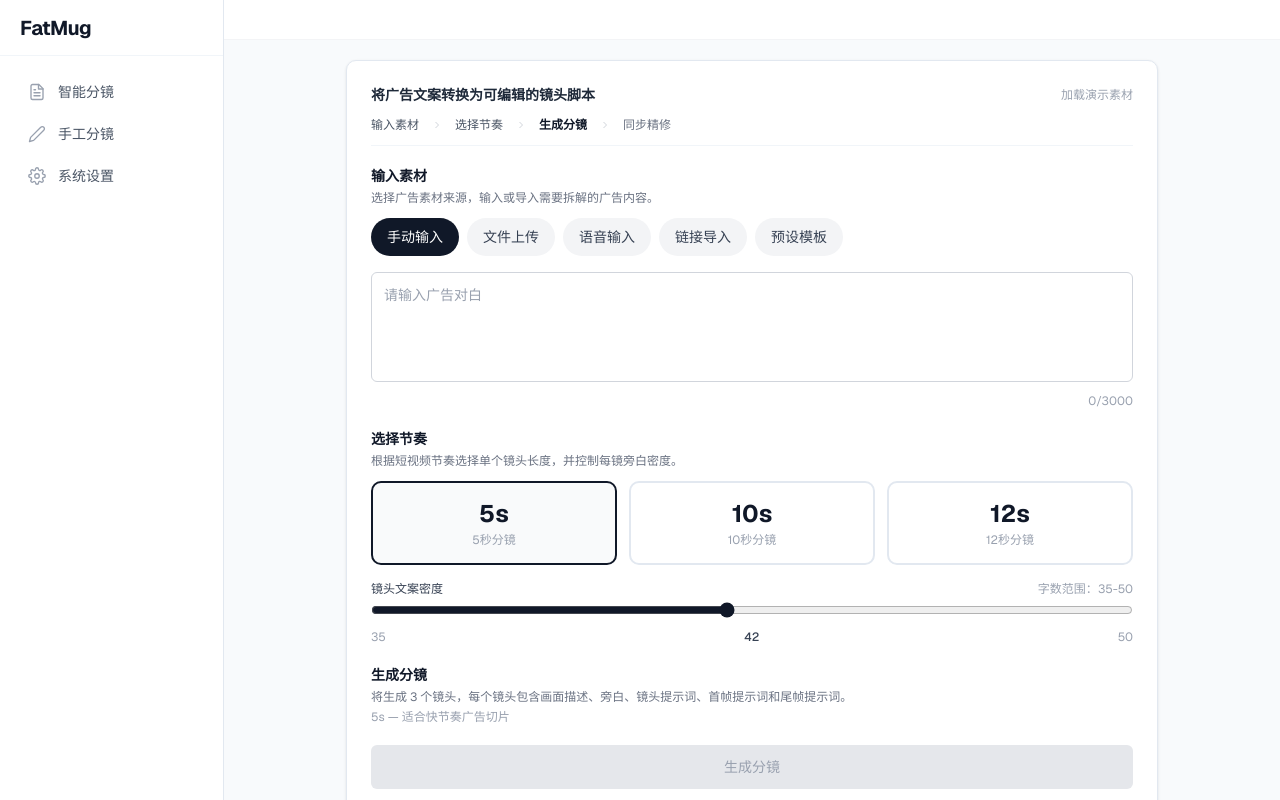
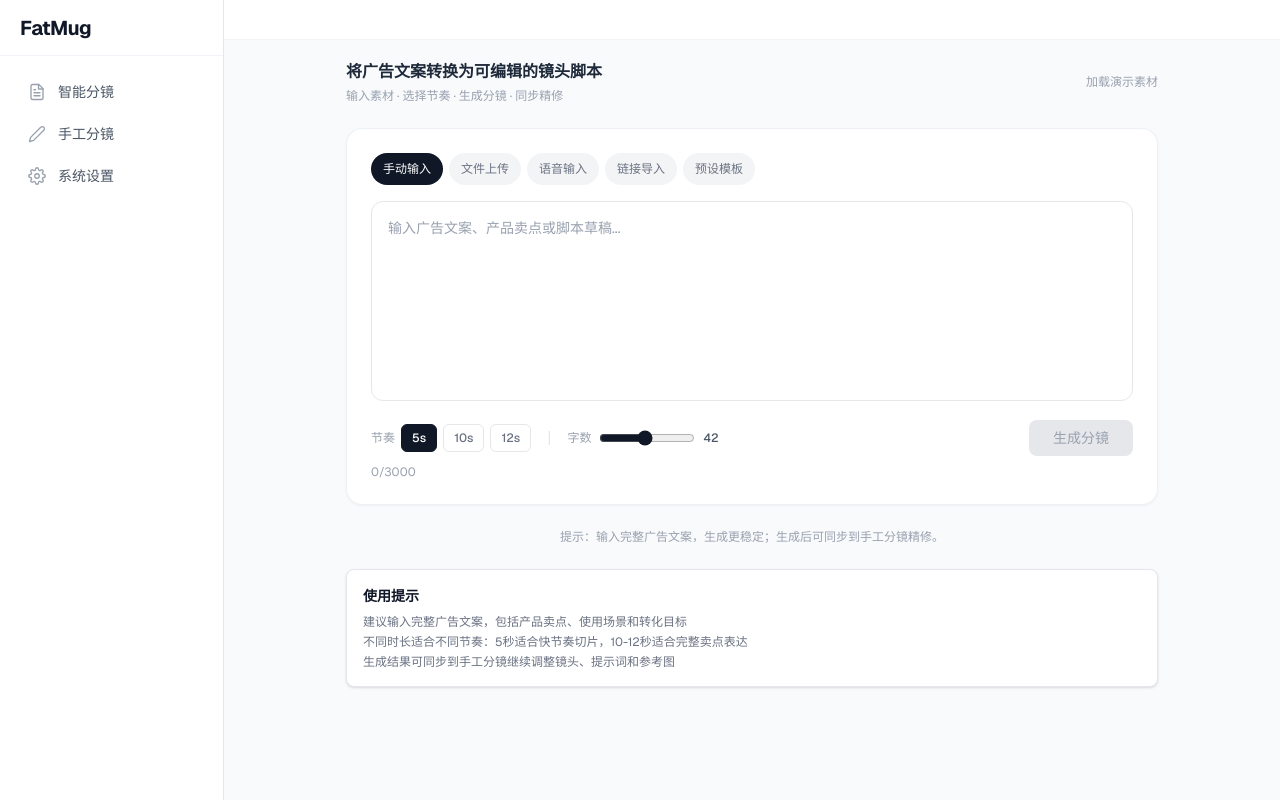
Before and after one commit to usago007/smart-storyboard, a Next.js app: page /smart-create in a window 1280 px wide. Built offline with nearby package versions, Linux system fonts and the light colour scheme.

Commit message:
refine: open input layout, large textarea, compact controls

```diff
--- a/src/app/(with-nav)/smart-create/page.tsx
+++ b/src/app/(with-nav)/smart-create/page.tsx
@@ -399,10 +399,14 @@ export default function SmartCreatePage() {
   }
 
   return (
-    <div className="space-y-5">
-      <div className="bg-white border border-slate-200 rounded-[10px] p-6 shadow-sm">
-        <div className="flex items-center justify-between mb-3">
-          <p className="text-sm font-semibold text-gray-800">将广告文案转换为可编辑的镜头脚本</p>
+    <div className="space-y-6">
+      <div className="flex items-center justify-between">
+        <div>
+          <p className="text-base font-semibold text-gray-800">将广告文案转换为可编辑的镜头脚本</p>
+          <p className="text-xs text-gray-400 mt-1">
+            输入素材 · 选择节奏 · 生成分镜 · 同步精修
+          </p>
+        </div>
         <button
           type="button"
           onClick={handleLoadDemo}
@@ -411,20 +415,9 @@ export default function SmartCreatePage() {
           加载演示素材
         </button>
       </div>
-        <div className="space-y-5">
-          <div className="flex items-center gap-3 text-xs pb-3 border-b border-slate-100">
-            <span className="text-gray-600 font-medium">输入素材</span>
-            <svg width="12" height="12" viewBox="0 0 24 24" fill="none" stroke="#d1d5db" strokeWidth="2"><polyline points="9 18 15 12 9 6"/></svg>
-            <span className="text-gray-600 font-medium">选择节奏</span>
-            <svg width="12" height="12" viewBox="0 0 24 24" fill="none" stroke="#d1d5db" strokeWidth="2"><polyline points="9 18 15 12 9 6"/></svg>
-            <span className="text-gray-900 font-semibold">生成分镜</span>
-            <svg width="12" height="12" viewBox="0 0 24 24" fill="none" stroke="#d1d5db" strokeWidth="2"><polyline points="9 18 15 12 9 6"/></svg>
-            <span className="text-gray-500 font-medium">同步精修</span>
-          </div>
-          <section>
-            <h2 className="text-sm font-semibold text-gray-900 mb-1">输入素材</h2>
-            <p className="text-xs text-gray-500 mb-3">选择广告素材来源，输入或导入需要拆解的广告内容。</p>
-            <div className="flex flex-wrap gap-2">
+
+      <div className="bg-white rounded-2xl border border-slate-200/60 shadow-[0_1px_3px_rgba(0,0,0,0.04)] p-6">
+        <div className="flex flex-wrap gap-1.5 mb-4">
           {([
             { id: 'text' as const, label: '手动输入' },
             { id: 'file' as const, label: '文件上传' },
@@ -436,10 +429,10 @@ export default function SmartCreatePage() {
               key={tab.id}
               type="button"
               onClick={() => setInputMethod(tab.id)}
-                  className={`rounded-[9999px] h-[38px] px-4 text-sm transition-colors ${
+              className={`rounded-full h-8 px-3 text-xs transition-colors ${
                 inputMethod === tab.id
                   ? 'bg-gray-900 text-white'
-                      : 'bg-gray-100 text-gray-700 hover:bg-gray-200'
+                  : 'bg-gray-100 text-gray-500 hover:bg-gray-200 hover:text-gray-700'
               }`}
             >
               {tab.label}
@@ -447,74 +440,113 @@ export default function SmartCreatePage() {
           ))}
         </div>
 
-            <div className="mt-4">
         {inputMethod === 'text' && (
           <div>
             <textarea
               value={script}
               onChange={(e) => setScript(e.target.value.slice(0, 3000))}
-                    placeholder="请输入广告对白"
-                    className="w-full h-[110px] border border-gray-300 rounded-[6px] p-3 text-sm text-gray-900 placeholder:text-gray-400 resize-none focus:border-gray-900 focus:ring-1 focus:ring-gray-900"
+              placeholder="输入广告文案、产品卖点或脚本草稿..."
+              className="w-full h-[200px] border border-gray-200 rounded-xl p-4 text-sm text-gray-900 placeholder:text-gray-400 resize-none focus:border-gray-400 focus:ring-0"
             />
-                  <div className="text-xs text-gray-400 mt-1 text-right">{script.length}/3000</div>
-                  {script.length === 3000 && (
-                    <p className="text-xs text-red-600 mt-1">内容超出长度限制，请精简后再生成。</p>
-                  )}
-                  {script.length < 20 && script.length > 0 && (
-                    <p className="text-xs text-amber-600 mt-1">文案偏短，建议补充产品卖点、使用场景或转化诉求。</p>
-                  )}
-                  {script.length >= 20 && script.length < 80 && (
-                    <p className="text-xs text-gray-500 mt-1">可以生成基础分镜，建议补充更多细节以提升镜头质量。</p>
-                  )}
-                  {script.length >= 80 && script.length < 3000 && (
-                    <p className="text-xs text-gray-500 mt-1">内容较完整，适合生成多镜头脚本。</p>
-                  )}
+            <div className="flex items-center justify-between mt-3">
+              <div className="flex items-center gap-4">
+                <div className="flex items-center gap-1.5">
+                  <span className="text-xs text-gray-400">节奏</span>
+                  {durationConfigs.map((config) => (
+                    <button
+                      key={config.seconds}
+                      type="button"
+                      onClick={() => {
+                        setSelectedDuration(config.seconds);
+                        setWordCount(config.recommendedWords);
+                      }}
+                      className={`h-7 px-2.5 rounded-md text-xs font-medium border transition-colors ${
+                        selectedDuration === config.seconds
+                          ? 'bg-gray-900 text-white border-gray-900'
+                          : 'bg-white text-gray-500 border-gray-200 hover:border-gray-300'
+                      }`}
+                    >
+                      {config.label}
+                    </button>
+                  ))}
+                </div>
+                <span className="text-gray-200">|</span>
+                <div className="flex items-center gap-2">
+                  <span className="text-xs text-gray-400">字数</span>
+                  <input
+                    type="range"
+                    min={currentConfig.minWords}
+                    max={currentConfig.maxWords}
+                    value={wordCount}
+                    onChange={(e) => setWordCount(Number(e.target.value))}
+                    className="w-24 accent-gray-900"
+                  />
+                  <span className="text-xs text-gray-600 font-medium w-6">{wordCount}</span>
+                </div>
+              </div>
+              <button
+                type="button"
+                onClick={handleGenerate}
+                disabled={loading || !isInputValid}
+                className={`h-9 px-6 rounded-lg text-sm font-medium transition-colors ${
+                  loading || !isInputValid
+                    ? 'bg-gray-200 text-gray-400 cursor-not-allowed'
+                    : 'bg-gray-900 text-white hover:bg-gray-800 active:scale-[0.98]'
+                }`}
+              >
+                {loading ? '生成中...' : '生成分镜'}
+              </button>
+            </div>
+            <div className="flex items-center justify-between mt-2">
+              <div className="text-xs text-gray-400">{script.length}/3000</div>
+              <div className="flex gap-3 text-xs text-gray-400">
+                {script.length === 3000 && <span className="text-red-500">内容超出长度限制</span>}
+                {script.length < 20 && script.length > 0 && <span className="text-amber-500">文案偏短</span>}
+              </div>
+            </div>
           </div>
         )}
 
         {inputMethod === 'file' && (
-                <div className="border-2 border-dashed border-gray-300 rounded-[6px] p-6 text-center">
+          <div className="border-2 border-dashed border-gray-200 rounded-xl p-12 text-center">
             <label className="cursor-pointer flex flex-col items-center gap-2">
               <span className="text-sm text-gray-500">选择文件</span>
-                    <span className="text-xs text-gray-400">未选择任何文件</span>
+              <span className="text-xs text-gray-400">支持 .txt 格式，最大 10MB</span>
               <input type="file" accept=".txt,text/plain" onChange={handleFileUpload} className="hidden" />
             </label>
-                  <p className="text-xs text-gray-400 mt-2">支持 .txt 格式，最大 10MB</p>
           </div>
         )}
 
         {inputMethod === 'voice' && (
-                <div className="flex flex-col items-center gap-4 py-4">
+          <div className="flex flex-col items-center gap-4 py-12">
             <button
               type="button"
               onClick={handleStartRecording}
-                    className={`w-[280px] h-11 rounded-[6px] text-sm font-medium transition-colors ${
-                      recording
-                        ? 'bg-red-600 text-white'
-                        : 'bg-gray-900 text-white hover:bg-gray-800'
+              className={`w-48 h-10 rounded-lg text-sm font-medium transition-colors ${
+                recording ? 'bg-red-600 text-white' : 'bg-gray-900 text-white hover:bg-gray-800'
               }`}
             >
               {recording ? '停止录音' : '开始录音'}
             </button>
-                  <p className="text-xs text-gray-400">建议使用Chrome或Edge浏览器以获得最佳体验</p>
+            <p className="text-xs text-gray-400">建议使用 Chrome 或 Edge 浏览器</p>
           </div>
         )}
 
         {inputMethod === 'url' && (
-                <div className="space-y-3">
+          <div className="flex gap-3">
             <input
               value={urlInput}
               onChange={(e) => setUrlInput(e.target.value)}
-                    placeholder="请输入网页链接…"
-                    className="w-full h-11 border border-gray-300 rounded-[6px] px-3 text-sm text-gray-900 placeholder:text-gray-400 focus:border-gray-900 focus:ring-1 focus:ring-gray-900"
+              placeholder="粘贴网页链接..."
+              className="flex-1 h-10 border border-gray-200 rounded-lg px-3 text-sm text-gray-900 placeholder:text-gray-400 focus:border-gray-400 focus:ring-0"
             />
             <button
               type="button"
               onClick={handleImportUrl}
               disabled={importing}
-                    className="h-10 w-[86px] rounded-[6px] bg-gray-300 text-white text-sm disabled:opacity-50 hover:bg-gray-400 transition-colors"
+              className="h-10 px-4 rounded-lg bg-gray-200 text-gray-700 text-sm disabled:opacity-50 hover:bg-gray-300 transition-colors"
             >
-                    {importing ? '导入中...' : '提取内容'}
+              {importing ? '导入中...' : '提取'}
             </button>
           </div>
         )}
@@ -526,95 +558,25 @@ export default function SmartCreatePage() {
                 key={template.id}
                 type="button"
                 onClick={() => { setScript(template.content); setInputMethod('text'); }}
-                      className="border border-gray-200 rounded-[6px] p-4 text-left hover:border-gray-400 transition-colors active:scale-[0.98]"
+                className="border border-gray-200 rounded-lg p-4 text-left hover:border-gray-400 transition-colors active:scale-[0.98]"
               >
                 <div className="font-semibold text-sm text-gray-900">{template.name}</div>
-                      <div className="mt-1 text-xs text-gray-600 leading-relaxed line-clamp-3">
-                        {template.content}
-                      </div>
+                <div className="mt-1 text-xs text-gray-500 leading-relaxed line-clamp-3">{template.content}</div>
               </button>
             ))}
           </div>
         )}
       </div>
-          </section>
-
-          <section>
-            <h2 className="text-sm font-semibold text-gray-900 mb-1">选择节奏</h2>
-            <p className="text-xs text-gray-500 mb-3">根据短视频节奏选择单个镜头长度，并控制每镜旁白密度。</p>
-            <div className="grid grid-cols-3 gap-3">
-              {durationConfigs.map((config) => (
-                <button
-                  key={config.seconds}
-                  type="button"
-                  onClick={() => {
-                    setSelectedDuration(config.seconds);
-                    setWordCount(config.recommendedWords);
-                  }}
-                  className={`h-[84px] rounded-[10px] border-2 text-center flex flex-col items-center justify-center transition-all duration-150 ${
-                    selectedDuration === config.seconds
-                      ? 'border-gray-900 bg-gray-50'
-                      : 'border-slate-200 bg-white hover:border-slate-300'
-                  }`}
-                >
-                  <span className="text-2xl font-bold text-gray-900">{config.label}</span>
-                  <span className="text-xs text-gray-400 mt-0.5">{config.subLabel}</span>
-                </button>
-              ))}
-            </div>
-            <div className="mt-4">
-              <div className="flex items-center justify-between mb-1">
-                <span className="text-xs font-medium text-gray-700">镜头文案密度</span>
-                <span className="text-xs text-gray-400">字数范围：{currentConfig.range}</span>
-              </div>
-              <input
-                type="range"
-                min={currentConfig.minWords}
-                max={currentConfig.maxWords}
-                value={wordCount}
-                onChange={(e) => setWordCount(Number(e.target.value))}
-                className="w-full accent-gray-900"
-              />
-              <div className="flex justify-between text-xs text-gray-400 mt-1">
-                <span>{currentConfig.minWords}</span>
-                <span className="text-gray-700 font-medium">{wordCount}</span>
-                <span>{currentConfig.maxWords}</span>
-              </div>
-            </div>
-          </section>
 
       {errorMessage && (
-            <div className="bg-red-50 border border-red-200 rounded-[6px] px-4 py-2.5 text-xs text-red-700">
+        <div className="bg-red-50 border border-red-200 rounded-lg px-4 py-2.5 text-xs text-red-700">
           {errorMessage}
         </div>
       )}
 
-          <div className="space-y-1">
-            <h2 className="text-sm font-semibold text-gray-900 mb-1">生成分镜</h2>
-            <p className="text-xs text-gray-500">
-              将生成 3 个镜头，每个镜头包含画面描述、旁白、镜头提示词、首帧提示词和尾帧提示词。
+      <p className="text-xs text-gray-400 text-center">
+        提示：输入完整广告文案，生成更稳定；生成后可同步到手工分镜精修。
       </p>
-            <p className="text-xs text-gray-400">
-              {selectedDuration === 5 && '5s — 适合快节奏广告切片'}
-              {selectedDuration === 10 && '10s — 适合完整卖点表达'}
-              {selectedDuration === 12 && '12s — 适合情绪铺垫和产品展示'}
-            </p>
-          </div>
-
-          <button
-            type="button"
-            onClick={handleGenerate}
-            disabled={loading || !isInputValid}
-            className={`w-full h-11 rounded-[6px] text-sm font-medium transition-colors ${
-              loading || !isInputValid
-                ? 'bg-gray-200 text-gray-400 cursor-not-allowed'
-                : 'bg-gray-900 text-white hover:bg-gray-800 active:scale-[0.98]'
-            }`}
-          >
-            {loading ? '生成中...' : '生成分镜'}
-          </button>
-        </div>
-      </div>
 
       {loading && !showResults && (
         <div className="bg-white border border-gray-200 rounded-[8px] p-6 shadow-sm animate-pulse space-y-3">
```
Lines whose indentation alone changed are shown as unchanged.
